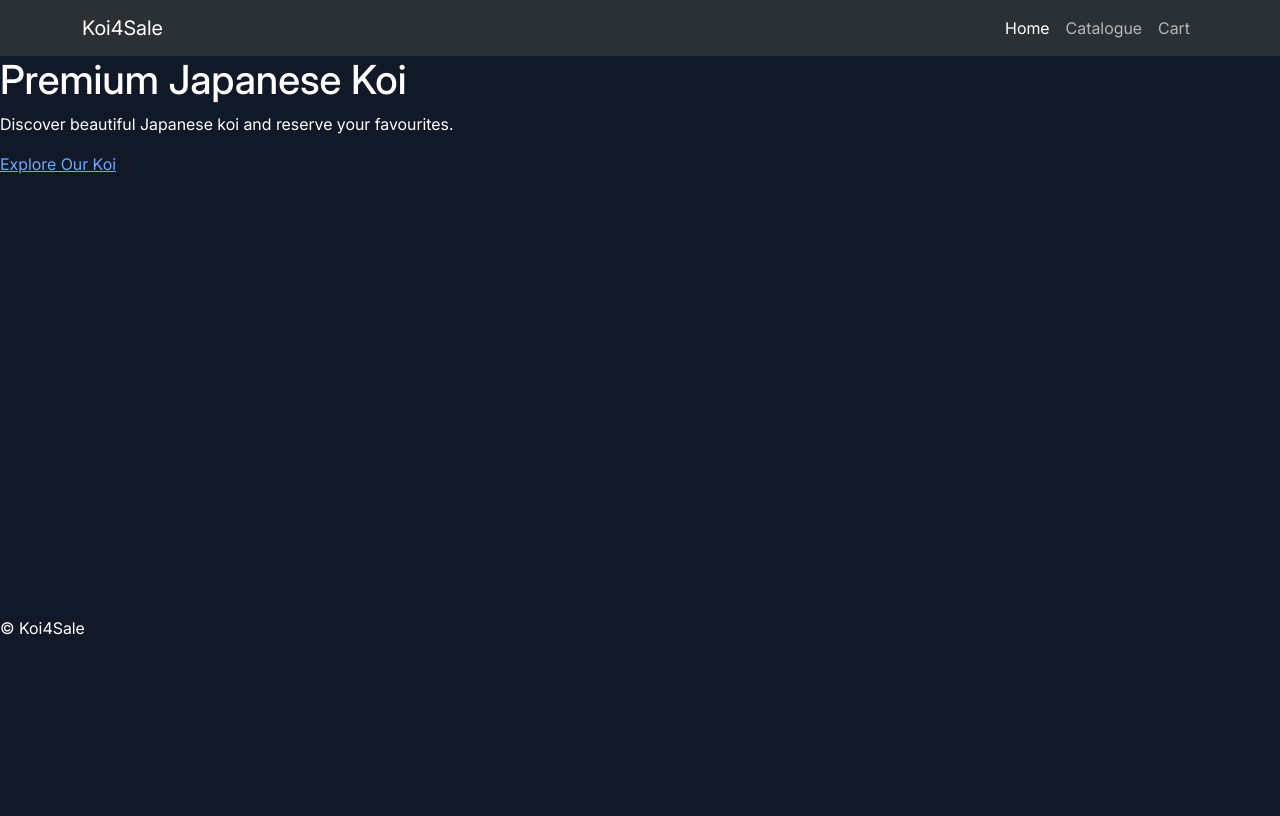
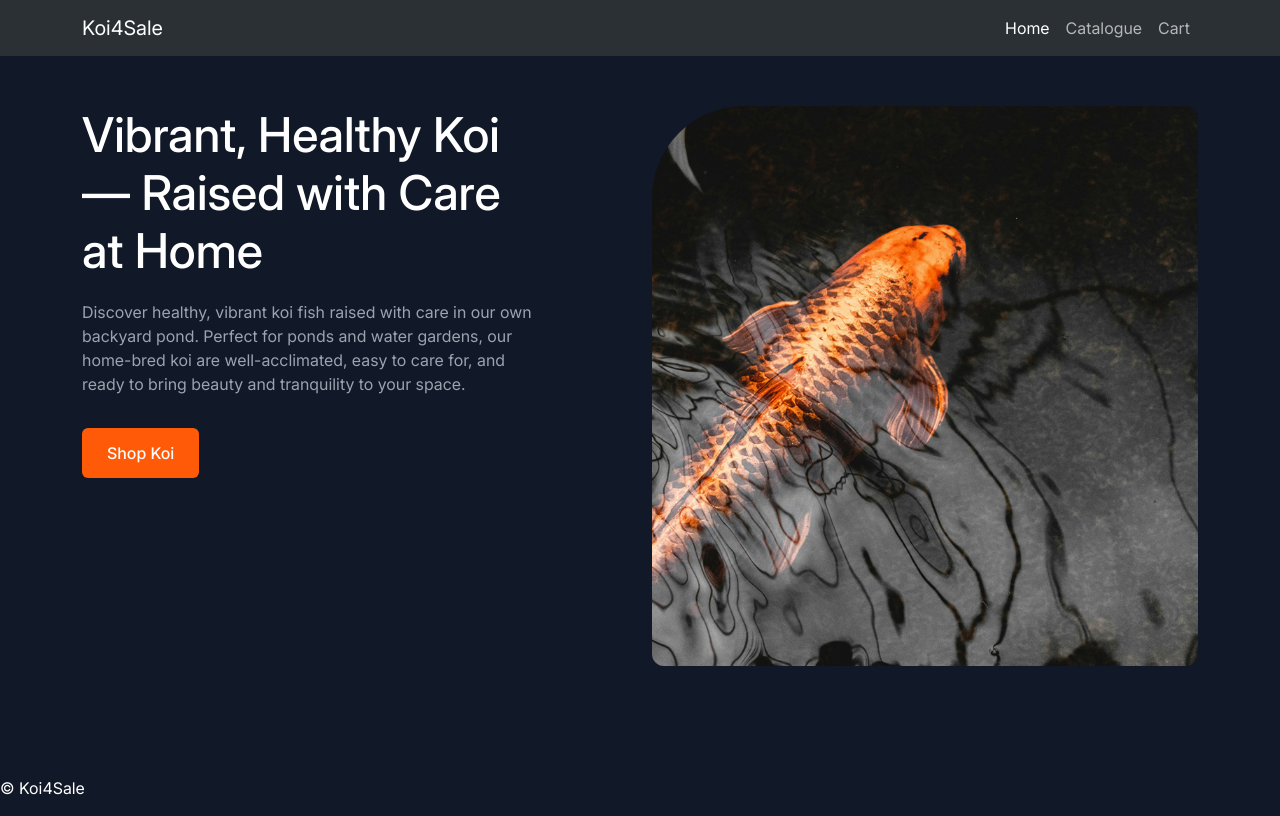
Before and after one commit to ShvetsViktor/koi-4-sale, a Django app: page / in a window 1280 px wide. Before the commit the page ends 635 px from the top, so only its background shows below. Run offline with Django 5.2, Linux system fonts and the light colour scheme.

Commit message:
add hero image. update home page with new Bootstrap hero layout. add custom styles to hero

```diff
--- a/static/css/style.css
+++ b/static/css/style.css
@@ -36,3 +36,112 @@ body {
 main {
   min-height: 70vh;
 }
+
+/* Hero section */
+.hero {
+  padding: 20px 16px 110px;
+  min-height: 720px;
+  overflow: hidden;
+}
+
+/* Hero content */
+.hero-content {
+  min-height: 220px;
+}
+
+.hero-content h1 {
+  font-size: 36px;
+  font-weight: 500;
+  line-height: 1.208;
+  margin-bottom: 20px;
+}
+
+.hero-content p {
+  max-width: 480px;
+  font-size: 16px;
+  color: var(--koi-text-muted);
+  margin-bottom: 32px;
+}
+
+/* Primary CTA */
+.hero-btn-primary {
+  display: inline-flex;
+  align-items: center;
+  justify-content: center;
+  background-color: var(--koi-accent);
+  color: #ffffff;
+  padding: 12px 24px;
+  font-size: 16px;
+  font-weight: 500;
+  border-radius: 6px;
+  text-decoration: none;
+}
+
+.hero-btn-primary:hover {
+  background-color: #c2410c;
+  color: #ffffff;
+}
+
+/* Hero image */
+.hero-image {
+  padding-top: 44px;
+}
+
+.hero-image-wrapper {
+  position: relative;
+  width: 100%;
+  aspect-ratio: 16 / 9;
+  min-height: 360px;
+  overflow: hidden;
+  border-radius: 92px 12px 12px 12px;
+}
+
+.hero-image-wrapper img {
+  position: absolute;
+  inset: 0;
+  width: 100%;
+  height: 100%;
+  object-fit: cover;
+}
+
+/* Small screens */
+@media (min-width: 576px) {
+  .hero-content h1 {
+    font-size: 42px;
+  }
+}
+
+/* Medium screens */
+@media (min-width: 768px) {
+  .hero-image-wrapper {
+    aspect-ratio: 4 / 3;
+    min-height: 480px;
+  }
+}
+
+/* Large screens */
+@media (min-width: 992px) {
+  .hero {
+    padding-top: 50px;
+  }
+
+  .hero-content h1 {
+    font-size: 40px;
+  }
+
+  .hero-image {
+    padding-top: 0;
+  }
+
+  .hero-image-wrapper {
+    aspect-ratio: 21 / 9;
+    min-height: 560px;
+  }
+}
+
+/* Extra large screens */
+@media (min-width: 1200px) {
+  .hero-content h1 {
+    font-size: 48px;
+  }
+}
--- a/templates/home.html
+++ b/templates/home.html
@@ -1,11 +1,52 @@
 {% extends "base.html" %}
+{% load static %}
 
 {% block title %}Home | Koi4Sale{% endblock %}
 
 {% block content %}
-    <section class="hero">
-        <h1>Premium Japanese Koi</h1>
-        <p>Discover beautiful Japanese koi and reserve your favourites.</p>
-        <a href="{% url 'product_list' %}">Explore Our Koi</a>
-    </section>
+<section class="hero" aria-labelledby="hero-title">
+  <div class="container">
+    <div class="row">
+
+      <!-- Hero content -->
+      <div class="col-lg-5 hero-content">
+        <h1 id="hero-title">
+          Vibrant, Healthy Koi — Raised with Care at Home
+        </h1>
+
+        <p>
+          Discover healthy, vibrant koi fish raised with care in our
+          own backyard pond. Perfect for ponds and water gardens,
+          our home-bred koi are well-acclimated, easy to care for,
+          and ready to bring beauty and tranquility to your space.
+        </p>
+
+        <div class="d-flex flex-wrap align-items-center">
+          <a href="{% url 'product_list' %}" class="btn hero-btn-primary">
+            Shop Koi
+          </a>
+
+          <!-- Add Shipping Info link when delivery URL is available -->
+        </div>
+      </div>
+
+      <!-- Desktop spacing -->
+      <div class="d-none d-lg-block col-lg-1"></div>
+
+      <!-- Hero image -->
+      <div class="col-lg-6 hero-image">
+        <div class="hero-image-wrapper">
+          <img
+            src="{% static 'images/hero-home.jpg' %}"
+            alt="Orange Japanese koi swimming in a pond"
+            width="1200"
+            height="800"
+            fetchpriority="high"
+          >
+        </div>
+      </div>
+
+    </div>
+  </div>
+</section>
 {% endblock %}
```
Also changed, not shown: static/images/hero-home.jpg (added).
